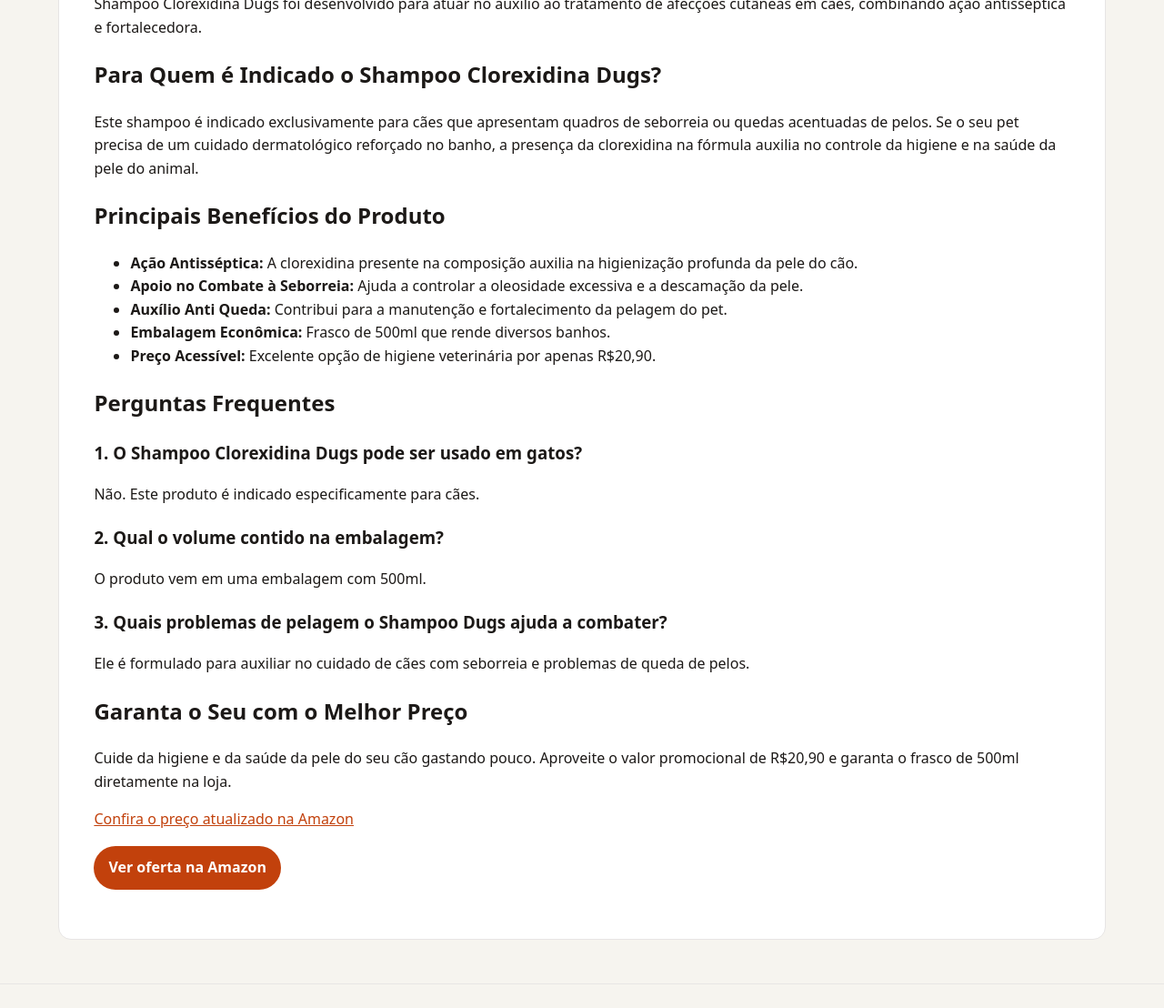
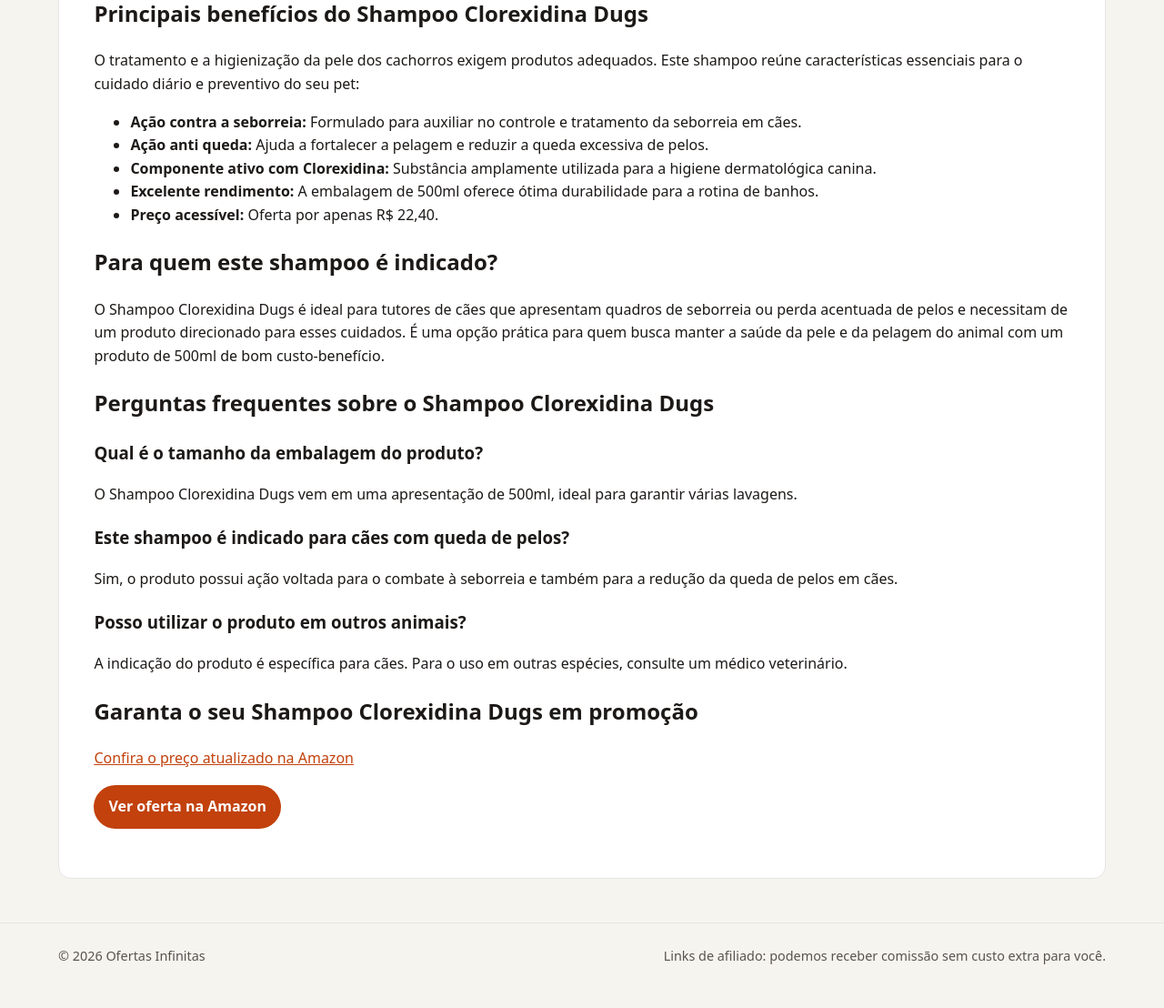
Before and after one commit to Monuver/afiliado, a Jekyll site: the page built from _posts/2026-08-18-shampoo-clorexidina-dugs-caes-seborreia-anti-queda-500ml-b09l9qkmd1.md, in a window 1280 px wide and 1400 px high, scrolled down 349 px, cut to the strip 292-1400 px from the top of the window. Shown: the whole strip at 91% size. Built offline with Jekyll 4.4.1, drawn with Linux system fonts in a browser that asks for light colours; some of the changed text lies outside the part shown.

Commit message:
chore: novas ofertas geradas automaticamente

```diff
--- a/_posts/2026-08-18-shampoo-clorexidina-dugs-caes-seborreia-anti-queda-500ml-b09l9qkmd1.md
+++ b/_posts/2026-08-18-shampoo-clorexidina-dugs-caes-seborreia-anti-queda-500ml-b09l9qkmd1.md
@@ -1,48 +1,46 @@
 ---
 layout: post
-title: 'Shampoo Clorexidina Dugs 500ml: Cuidado Eficiente para Cães com Seborreia e Queda'
-description: Trate a seborreia e a queda de pelos do seu cão com o Shampoo Clorexidina Dugs 500ml por R$20,90. Proteção e higiene para o seu pet!
-date: 2026-09-06 09:00:26 -0300
+title: Shampoo Clorexidina Dugs Cães Seborreia e Anti Queda 500ml vale a pena?
+description: Cuide da pele e dos pelos do seu pet com o Shampoo Clorexidina Dugs 500ml por R$ 22,40. Auxilia no combate à seborreia e na redução da queda de pelos...
+date: 2026-09-09 09:48:47 -0300
 categories:
 - ofertas
 image: https://m.media-amazon.com/images/I/41J5jrHMIdL._AC_SL1000_.jpg
-preco: R$20,90
+preco: R$22,40
 affiliate_url: https://amzn.to/4qzhrZ9
 ---
 
-# Shampoo Clorexidina Dugs 500ml: Cuidado Eficiente para Cães com Seborreia e Queda
+# Shampoo Clorexidina Dugs Cães Seborreia e Anti Queda 500ml vale a pena?
 
-Trate a seborreia e a queda de pelos do seu cão com o Shampoo Clorexidina Dugs 500ml por R$20,90. Proteção e higiene para o seu pet!
+Cuide da pele e dos pelos do seu pet com o Shampoo Clorexidina Dugs 500ml por R$ 22,40. Auxilia no combate à seborreia e na redução da queda de pelos de cães.
 
 ![Shampoo Clorexidina Dugs Cães Seborreia Anti Queda 500ml](https://m.media-amazon.com/images/I/41J5jrHMIdL._AC_SL1000_.jpg)
 
-O cuidado com a pele e a pelagem dos cães exige produtos específicos, principalmente quando surgem problemas dermatológicos comuns. O Shampoo Clorexidina Dugs foi desenvolvido para atuar no auxílio ao tratamento de afecções cutâneas em cães, combinando ação antisséptica e fortalecedora.
+## Principais benefícios do Shampoo Clorexidina Dugs
 
-## Para Quem é Indicado o Shampoo Clorexidina Dugs?
+O tratamento e a higienização da pele dos cachorros exigem produtos adequados. Este shampoo reúne características essenciais para o cuidado diário e preventivo do seu pet:
 
-Este shampoo é indicado exclusivamente para cães que apresentam quadros de seborreia ou quedas acentuadas de pelos. Se o seu pet precisa de um cuidado dermatológico reforçado no banho, a presença da clorexidina na fórmula auxilia no controle da higiene e na saúde da pele do animal.
+* **Ação contra a seborreia:** Formulado para auxiliar no controle e tratamento da seborreia em cães.
+* **Ação anti queda:** Ajuda a fortalecer a pelagem e reduzir a queda excessiva de pelos.
+* **Componente ativo com Clorexidina:** Substância amplamente utilizada para a higiene dermatológica canina.
+* **Excelente rendimento:** A embalagem de 500ml oferece ótima durabilidade para a rotina de banhos.
+* **Preço acessível:** Oferta por apenas R$ 22,40.
 
-## Principais Benefícios do Produto
+## Para quem este shampoo é indicado?
 
-* **Ação Antisséptica:** A clorexidina presente na composição auxilia na higienização profunda da pele do cão.
-* **Apoio no Combate à Seborreia:** Ajuda a controlar a oleosidade excessiva e a descamação da pele.
-* **Auxílio Anti Queda:** Contribui para a manutenção e fortalecimento da pelagem do pet.
-* **Embalagem Econômica:** Frasco de 500ml que rende diversos banhos.
-* **Preço Acessível:** Excelente opção de higiene veterinária por apenas R$20,90.
+O Shampoo Clorexidina Dugs é ideal para tutores de cães que apresentam quadros de seborreia ou perda acentuada de pelos e necessitam de um produto direcionado para esses cuidados. É uma opção prática para quem busca manter a saúde da pele e da pelagem do animal com um produto de 500ml de bom custo-benefício.
 
-## Perguntas Frequentes
+## Perguntas frequentes sobre o Shampoo Clorexidina Dugs
 
-### 1. O Shampoo Clorexidina Dugs pode ser usado em gatos?
-Não. Este produto é indicado especificamente para cães.
+### Qual é o tamanho da embalagem do produto?
+O Shampoo Clorexidina Dugs vem em uma apresentação de 500ml, ideal para garantir várias lavagens.
 
-### 2. Qual o volume contido na embalagem?
-O produto vem em uma embalagem com 500ml.
+### Este shampoo é indicado para cães com queda de pelos?
+Sim, o produto possui ação voltada para o combate à seborreia e também para a redução da queda de pelos em cães.
 
-### 3. Quais problemas de pelagem o Shampoo Dugs ajuda a combater?
-Ele é formulado para auxiliar no cuidado de cães com seborreia e problemas de queda de pelos.
+### Posso utilizar o produto em outros animais?
+A indicação do produto é específica para cães. Para o uso em outras espécies, consulte um médico veterinário.
 
-## Garanta o Seu com o Melhor Preço
-
-Cuide da higiene e da saúde da pele do seu cão gastando pouco. Aproveite o valor promocional de R$20,90 e garanta o frasco de 500ml diretamente na loja.
+## Garanta o seu Shampoo Clorexidina Dugs em promoção
 
 [Confira o preço atualizado na Amazon](https://amzn.to/4qzhrZ9)
```
Also changed, not shown: _posts/2026-08-18-cadeira-escritorio-presidente-atlanta-duoffice-preta-comfort-b09vnbcfdj.md (+22 -30 lines), _posts/2026-08-18-hastes-flexiveis-cotonete-bebe-bastonetes-bellacotton-caixa-b0cx9wkp1b.md (+22 -19 lines), _posts/2026-08-20-cafeteira-de-fogao-moka-italiana-expresso-aluminio-ate-6-xic-b08b79hyvc.md (+22 -20 lines).
